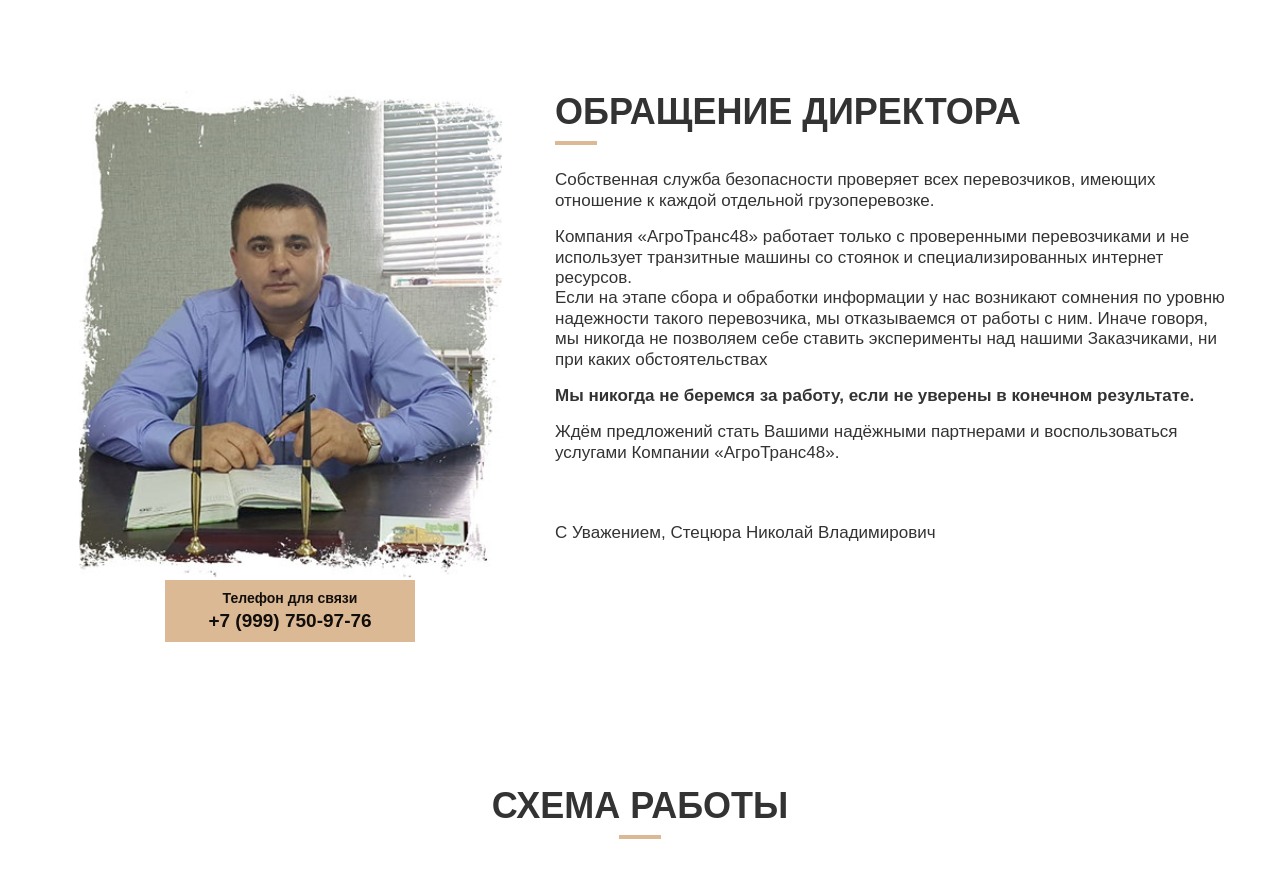
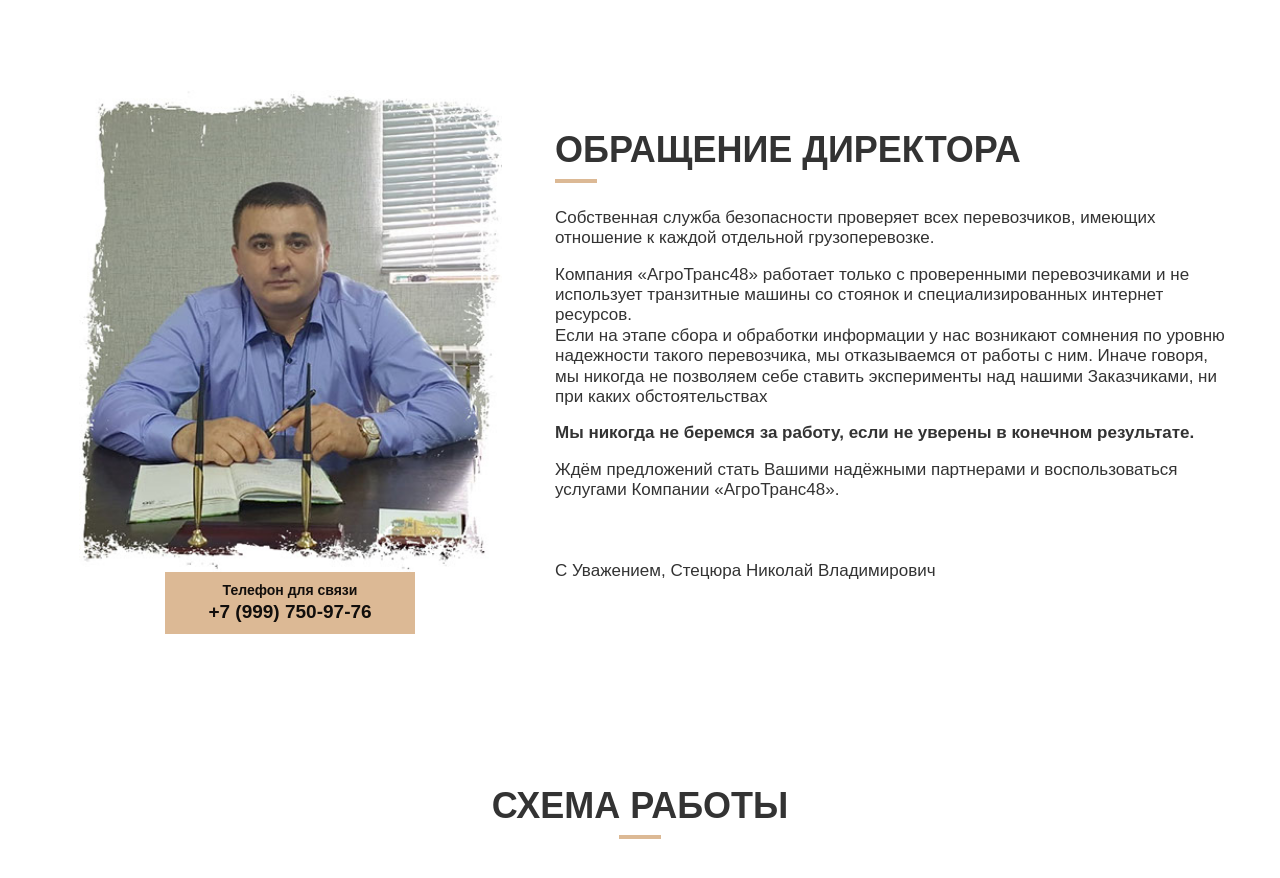
Before and after one commit to daneliyan/agrotrans, a plain HTML site: page index.html in a window 1280 px wide. Shown: the part 3505-4383 px from the top of the page. Drawn offline with nearby package versions, Linux system fonts and the light colour scheme; a script that the page names is missing; files whose address does not match are found by name.

Commit message:
Update style.css

```diff
--- a/css/style.css
+++ b/css/style.css
@@ -561,6 +561,10 @@ body {
     padding-bottom: 75px;
 }
 
+.director__row {
+    align-items: center;
+}
+
 .director__img {
     width: 90%;
     height: 90%;
```
